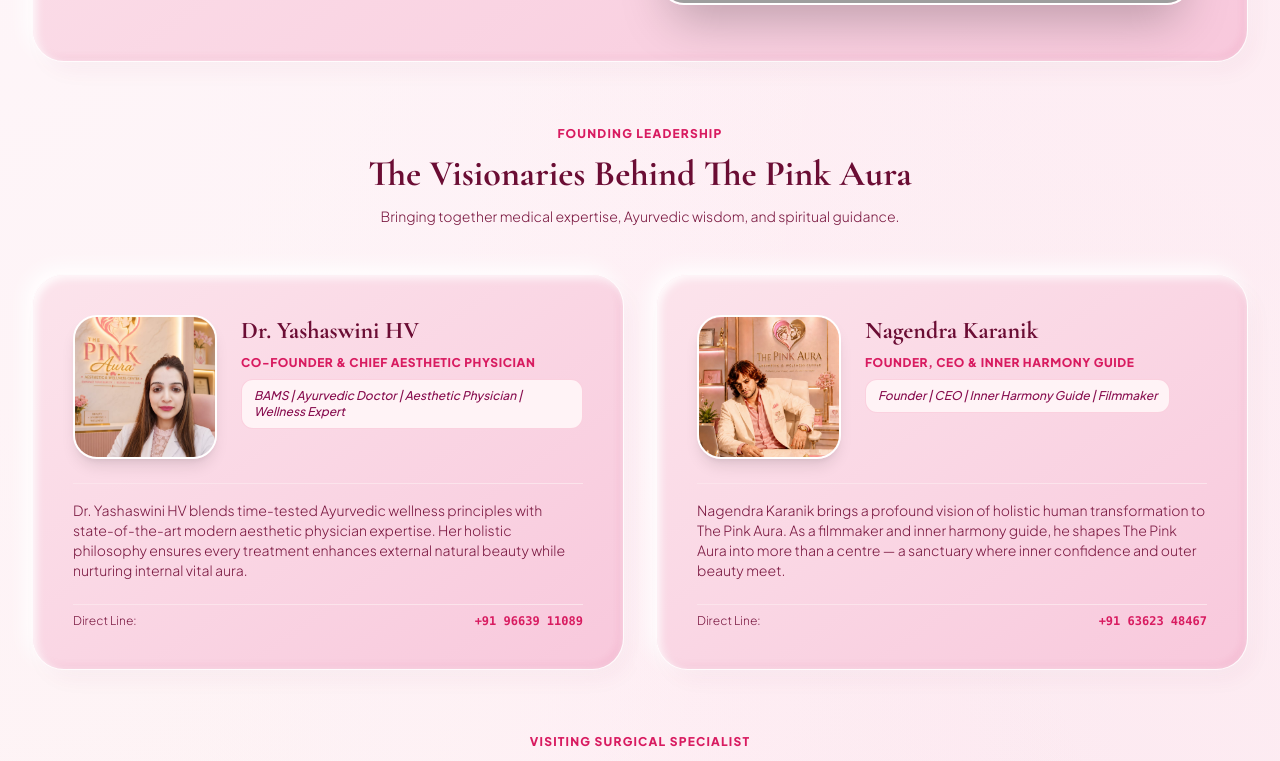
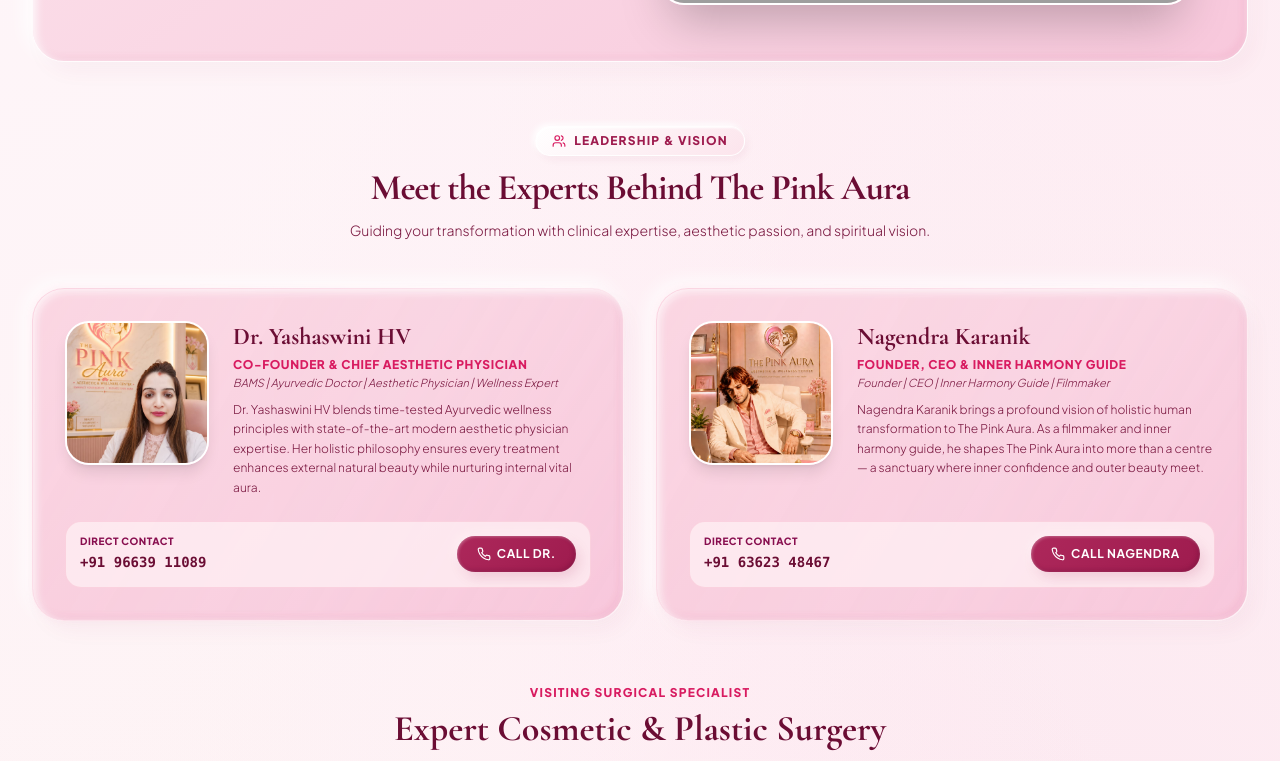
Before and after one commit to thepinkauraconnect-dev/The-Pink-Aura, a Next.js app: page /about in a window 1280 px wide. Shown: the part 900-1661 px from the top of the page. Built offline with nearby package versions, Linux system fonts and the light colour scheme; grey boxes are pictures that could not be loaded.

Commit message:
Synchronize About page Founder cards design and content with Homepage

```diff
--- a/app/about/page.tsx
+++ b/app/about/page.tsx
@@ -1,7 +1,7 @@
 import Image from 'next/image';
 import Link from 'next/link';
 import { Metadata } from 'next';
-import { Heart, ShieldCheck, Flower2, ArrowRight, Award, CheckCircle2, Phone } from 'lucide-react';
+import { Heart, ShieldCheck, Flower2, ArrowRight, CheckCircle2, Phone, Users } from 'lucide-react';
 import { FOUNDERS, SURGEONS } from '@/data/services';
 
 export const metadata: Metadata = {
@@ -61,57 +61,69 @@ export default function AboutPage() {
         </div>
       </section>
 
-      {/* Leadership & Founders Section */}
+      {/* Leadership & Founders Section (Identical Content & Layout to Homepage) */}
       <section className="max-w-7xl mx-auto px-4 sm:px-6 lg:px-8 space-y-12">
         <div className="text-center space-y-3 max-w-2xl mx-auto">
-          <span className="text-xs font-extrabold uppercase tracking-widest text-aura-600 block">
-            Founding Leadership
-          </span>
-          <h2 className="font-serif text-3xl sm:text-4xl font-bold text-charcoal">
-            The Visionaries Behind The Pink Aura
+          <div className="inline-flex items-center gap-2 px-4 py-1.5 rounded-full clay-badge text-aura-800 text-xs font-extrabold uppercase tracking-widest">
+            <Users className="w-3.5 h-3.5 text-aura-600" />
+            <span>Leadership & Vision</span>
+          </div>
+          <h2 className="font-serif text-3xl sm:text-4xl font-bold text-charcoal tracking-tight">
+            Meet the Experts Behind The Pink Aura
           </h2>
           <p className="text-sm text-charcoal-muted font-light">
-            Bringing together medical expertise, Ayurvedic wisdom, and spiritual guidance.
+            Guiding your transformation with clinical expertise, aesthetic passion, and spiritual vision.
           </p>
         </div>
 
-        <div className="grid grid-cols-1 lg:grid-cols-2 gap-8">
-          {FOUNDERS.map((founder, idx) => (
+        <div className="grid grid-cols-1 md:grid-cols-2 gap-8">
+          {FOUNDERS.map((founder, i) => (
             <div
-              key={idx}
-              className="clay-card rounded-4xl p-8 sm:p-10 border border-white dark:border-aura-700/30 shadow-clay-lg space-y-6 flex flex-col justify-between"
+              key={i}
+              className="clay-card clay-card-hover rounded-4xl p-8 border border-white dark:border-aura-700/30 flex flex-col justify-between space-y-6 shadow-clay-lg hover:shadow-xl transition-shadow"
             >
-              <div className="flex flex-col sm:flex-row items-center sm:items-start gap-6">
-                <div className="relative w-36 h-36 rounded-3xl overflow-hidden shrink-0 shadow-lg border-2 border-white dark:border-aura-700/30">
+              <div className="flex flex-col sm:flex-row gap-6 items-center sm:items-start">
+                <div className="relative w-32 h-32 sm:w-36 sm:h-36 rounded-3xl overflow-hidden shrink-0 shadow-lg border-2 border-white dark:border-aura-700/30">
                   <Image
                     src={founder.image}
                     alt={founder.name}
                     fill
+                    sizes="(max-width: 640px) 100vw, 50vw"
+                    quality={80}
                     className="object-cover object-[center_20%]"
                   />
                 </div>
                 <div className="space-y-2 text-center sm:text-left">
-                  <h3 className="font-serif text-2xl font-bold text-charcoal">{founder.name}</h3>
-                  <p className="text-xs font-extrabold uppercase tracking-wider text-aura-600">
-                    {founder.role}
-                  </p>
-                  <p className="text-xs text-aura-800 dark:text-aura-100 font-medium italic bg-aura-50 dark:bg-white/10 border border-aura-200/60 dark:border-white/10 rounded-xl px-3 py-2">
-                    {founder.qualifications}
+                  <div>
+                    <h3 className="font-serif text-2xl font-bold text-charcoal">{founder.name}</h3>
+                    <span className="text-xs font-extrabold uppercase tracking-wider text-aura-600 block mt-1">
+                      {founder.role}
+                    </span>
+                    <span className="text-[11px] text-charcoal-muted italic block mt-0.5 font-light">
+                      {founder.qualifications}
+                    </span>
+                  </div>
+                  <p className="text-xs text-charcoal-muted leading-relaxed font-light">
+                    {founder.bio}
                   </p>
                 </div>
               </div>
 
-              <p className="text-xs sm:text-sm text-charcoal-muted leading-relaxed font-light border-t border-aura-100 dark:border-aura-700/30 pt-4">
-                {founder.bio}
-              </p>
-
-              <div className="pt-2 border-t border-aura-100 dark:border-aura-700/30 flex items-center justify-between text-xs">
-                <span className="text-charcoal-muted font-light">Direct Line:</span>
+              <div className="pt-3 border-t border-aura-100 dark:border-aura-700/30 flex flex-col sm:flex-row items-center justify-between gap-3 bg-aura-50/70 dark:bg-[#20040E]/90 p-3.5 rounded-2xl border border-aura-200/50 dark:border-aura-700/30">
+                <div className="text-center sm:text-left">
+                  <span className="text-[10px] font-extrabold uppercase tracking-wider text-aura-800 dark:text-aura-100 block">
+                    Direct Contact
+                  </span>
+                  <span className="font-mono text-sm font-bold text-charcoal">
+                    {founder.phone}
+                  </span>
+                </div>
                 <a
                   href={`tel:${founder.rawPhone || founder.phone?.replace(/[^0-9+]/g, '')}`}
-                  className="font-mono font-bold text-aura-600 hover:underline"
+                  className="clay-btn-primary inline-flex items-center gap-1.5 px-5 py-2.5 text-xs font-bold uppercase tracking-wider shrink-0"
                 >
-                  {founder.phone}
+                  <Phone className="w-3.5 h-3.5" />
+                  <span>Call {founder.name.split(' ')[0]}</span>
                 </a>
               </div>
             </div>
@@ -134,9 +146,9 @@ export default function AboutPage() {
           {SURGEONS.map((surgeon, idx) => (
             <div
               key={idx}
-              className="clay-card rounded-4xl p-6 sm:p-10 border border-white dark:border-aura-700/30 shadow-clay-lg space-y-6 flex flex-col justify-between"
+              className="clay-card clay-card-hover rounded-4xl p-6 sm:p-10 border border-white dark:border-aura-700/30 shadow-clay-lg space-y-6 flex flex-col justify-between"
             >
-              <div className="flex flex-col sm:flex-row items-center sm:items-start gap-6">
+              <div className="flex flex-col sm:flex-row gap-6 items-center sm:items-start">
                 <div className="relative w-36 h-36 rounded-3xl overflow-hidden shrink-0 shadow-lg border-2 border-white dark:border-aura-700/30">
                   <Image
                     src={surgeon.image}
```
